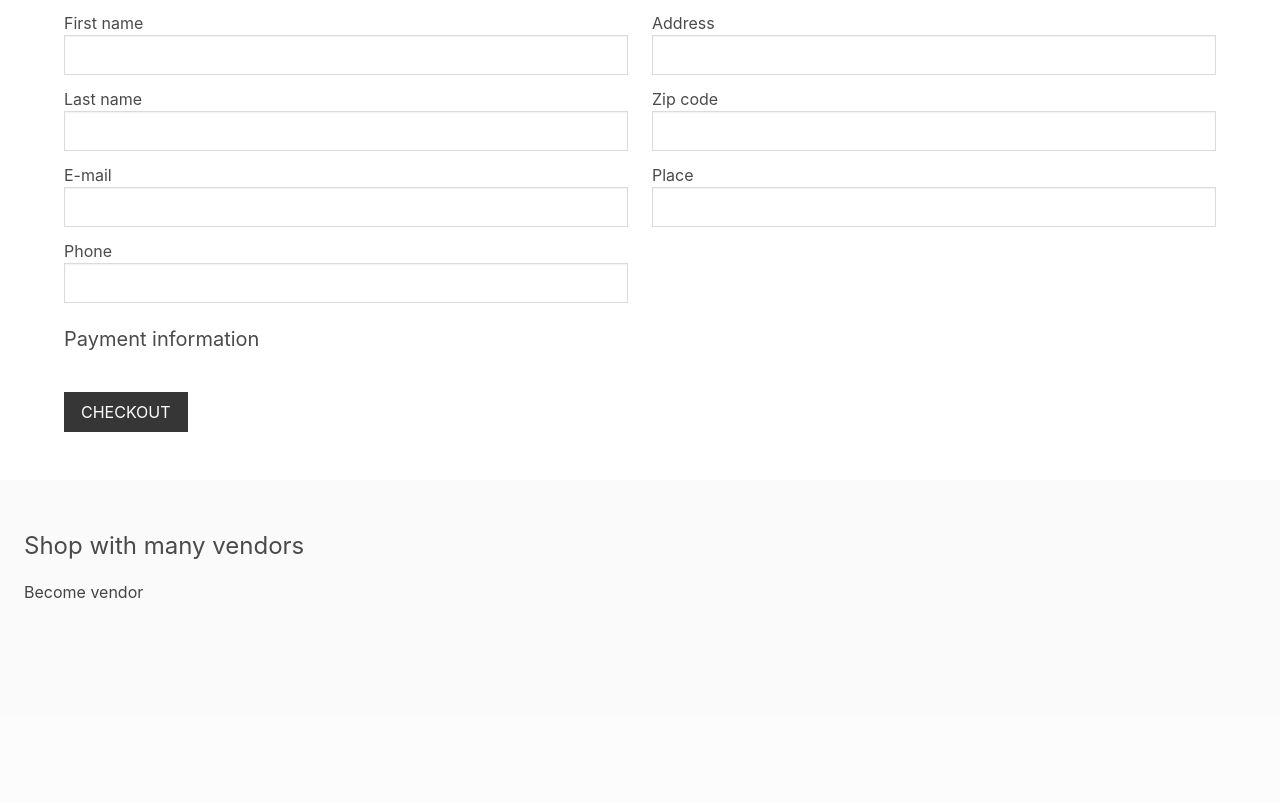
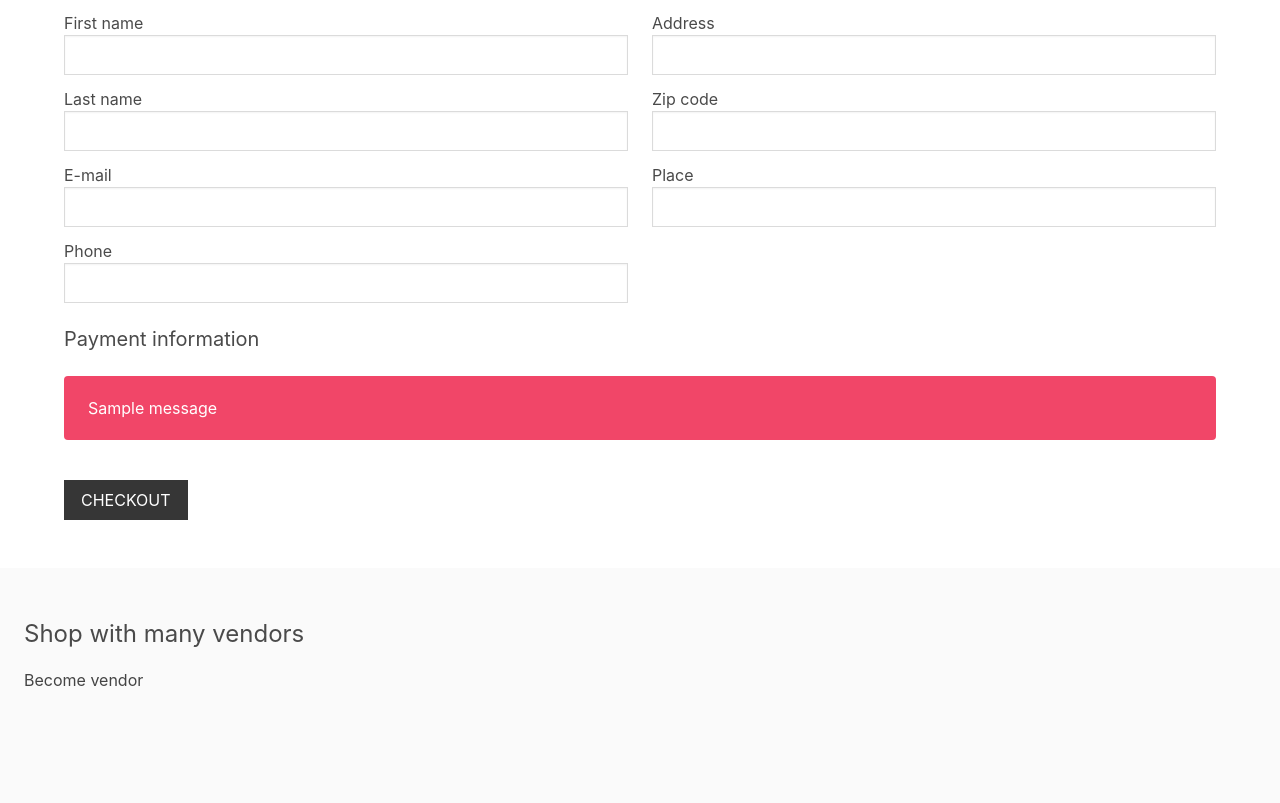
Before and after one commit to turamant/ShopManyVendors, a Django app: template apps/cart/templates/cart/cart.html in a window 1280 px wide. Shown: the part 454-1257 px from the top of the page. Before the commit the page ends 1052 px from the top, so only its background shows below. Run offline with Django 3.2, Linux system fonts and the light colour scheme; the template is opened without the code that fills it: most values are stand-ins (such as "Sample title", 1, 10 or a date in 2020); grey boxes marked "Sample" are stand-in pictures; one stand-in notice (Sample message) is shown.

Commit message:
cart/cart.html + {{message}}

```diff
--- a/apps/cart/templates/cart/cart.html
+++ b/apps/cart/templates/cart/cart.html
@@ -139,6 +139,16 @@
 
             <h2 class="subtitle">Payment information</h2>
 
+            <div id="card-element">
+                <!-- A Stripe Element will be inserted here -->
+            </div>
+
+            {% if messages %}
+                {% for message in messages %}
+                    <div class="notification is-danger">{{ message }}</div>
+                {% endfor %}
+            {% endif %}
+
             <div class="field">
                 <div class="control">
                     <button class="button is-dark mt-4 is-uppercase">Checkout</button>
```
